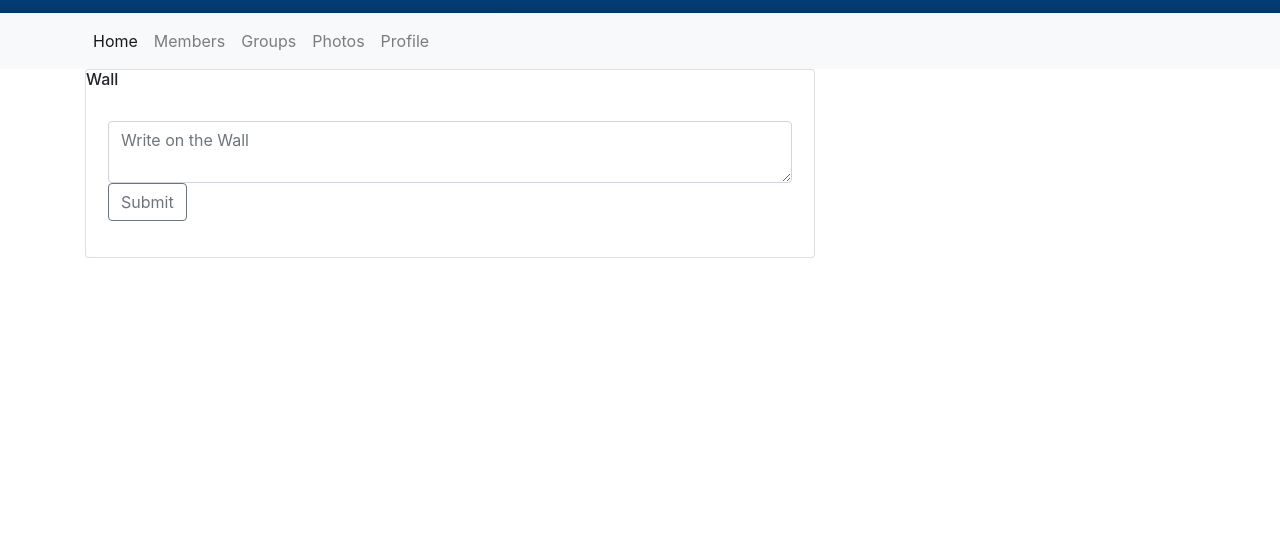
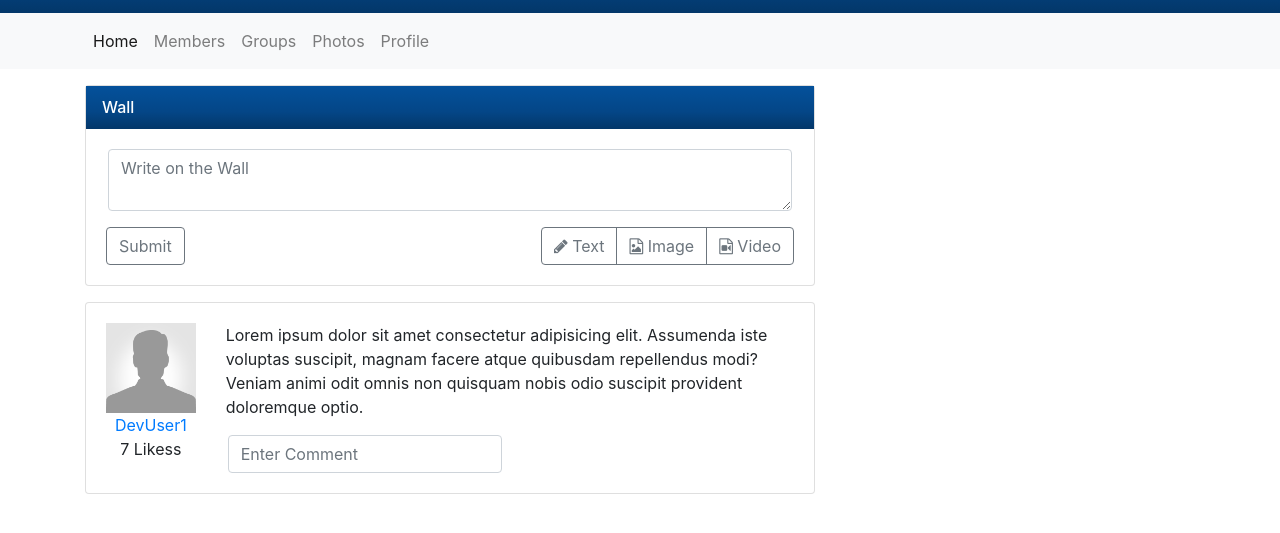
Before and after one commit to HponeThitHtoo/B4SocialNetworkFE, a plain HTML site: page src/index.html in a window 1280 px wide. Shown: the part 81-614 px from the top of the page. Drawn offline with Linux system fonts and the light colour scheme.

Commit message:
Creating Bubble Comments

```diff
--- a/src/index.html
+++ b/src/index.html
@@ -90,12 +90,63 @@
                                 <form action="">
                                     <div class="form-group">
                                         <textarea class="form-control" placeholder="Write on the Wall"></textarea>
-                                        <button type="submit" class="btn btn-outline-secondary">Submit</button>
+                                    </div>
+
+                                    <button type="submit" class="btn btn-outline-secondary">Submit</button>
+
+                                    <div class="float-right">
+                                        <div class="btn-group">
+                                            <button type="button" class="btn btn-outline-secondary">
+                                                <i class="fa fa-pencil"></i> Text
+                                            </button>
+                                            <button type="button" class="btn btn-outline-secondary">
+                                                <i class="fa fa-file-image-o"></i> Image
+                                            </button>
+                                            <button type="button" class="btn btn-outline-secondary">
+                                                <i class="fa fa-file-video-o"></i> Video
+                                            </button>
+                                        </div>
                                     </div>
                                 </form>
                             </div>
                         </div>
+
+                        <div class="card post">
+                            <div class="card-body">
+                                <div class="row">
+                                    <div class="col-sm-2">
+                                        <a href="profile.html" class="post-avatar thumbnail">
+                                            <img src="img/user.png" alt="User Image" class="img-fluid">
+                                            <div class="text-center">DevUser1</div>
+                                        </a>
+                                        <div class="text-center">7 Likess</div>
+                                    </div>
+                                    <div class="col-sm-10">
+                                        <!-- Bubble -->
+                                        <div class="bubble">
+                                            <div class="pointer">
+                                                <p>Lorem ipsum dolor sit amet consectetur adipisicing elit. Assumenda iste voluptas suscipit, magnam facere atque quibusdam repellendus modi? Veniam animi odit omnis non quisquam nobis odio suscipit provident doloremque optio.</p>
+                                            </div>
+                                            <div class="pointer-border"></div>
+                                        </div>
+                                        <!-- End of Bubble -->
+
+                                        <!-- comment-form -->
+                                        <div class="comment-form">
+                                            <form action="" class="form-inline">
+                                                <div class="form-group">
+                                                    <input type="text" name="" id="exampleInputName2" class="form-control" placeholder="Enter Comment">
+                                                </div>
+                                            </form>
+                                        </div>
+                                        <!-- end of comment-form -->
+                                    </div>
+                                </div>
+                            </div>
+                        </div>
                     </div>
+
+                    <div class="col-lg-4"></div>
                 </div>
             </div>
         </section>
--- a/src/scss/style.scss
+++ b/src/scss/style.scss
@@ -28,3 +28,21 @@ header {
         justify-content: left;
     }
 }
+
+.navbar {
+    margin-bottom: 1rem;
+}
+
+.card {
+    margin-bottom: 1rem;
+}
+
+.card-heading {
+    background-image: linear-gradient(#04519b, #044687 60%, #033769);
+    color: white;
+    padding: .75rem 1rem;
+
+    .card-title {
+        margin-bottom: 0;
+    }
+}
```
Also changed, not shown: src/css/style.css.
